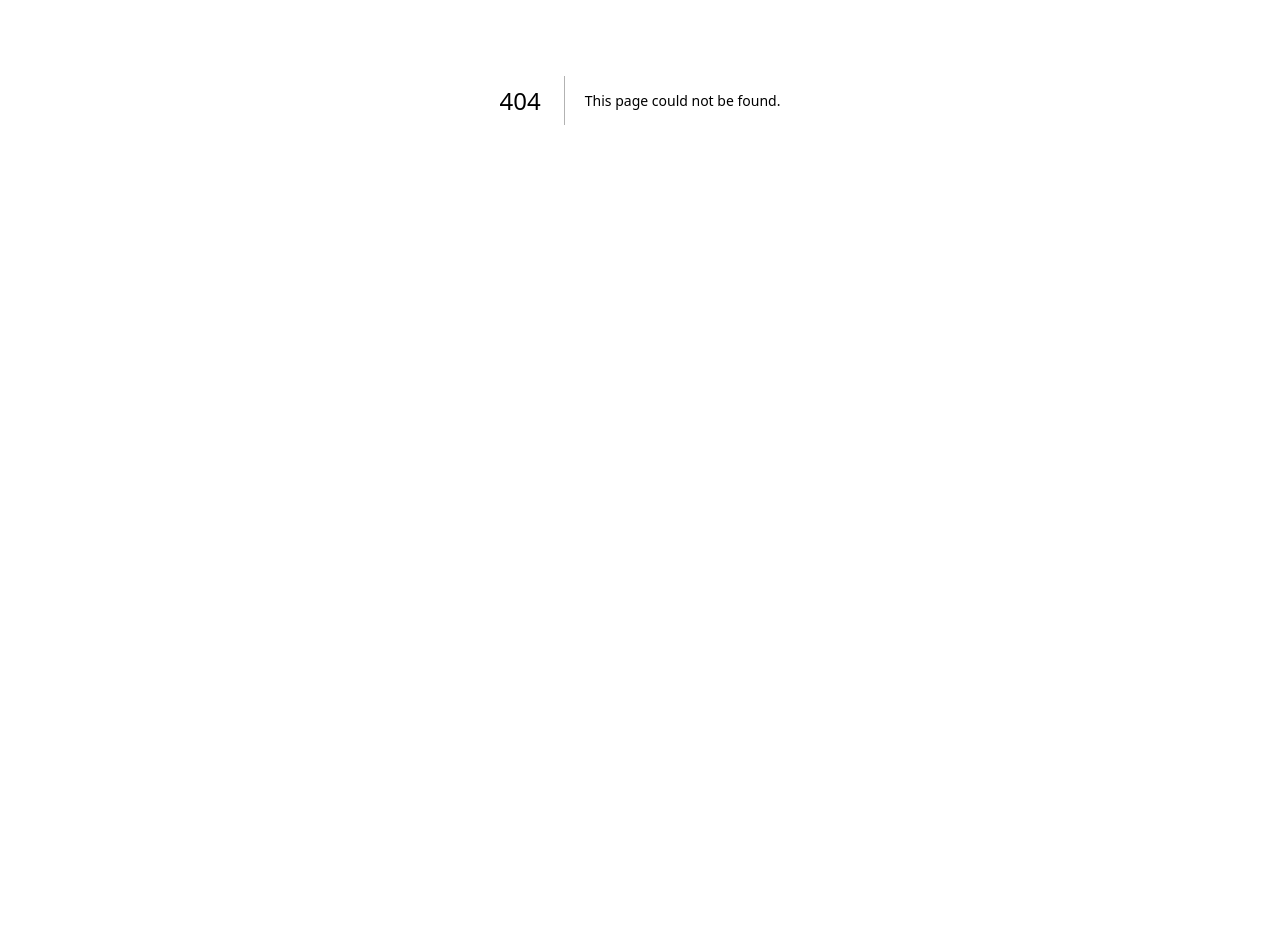
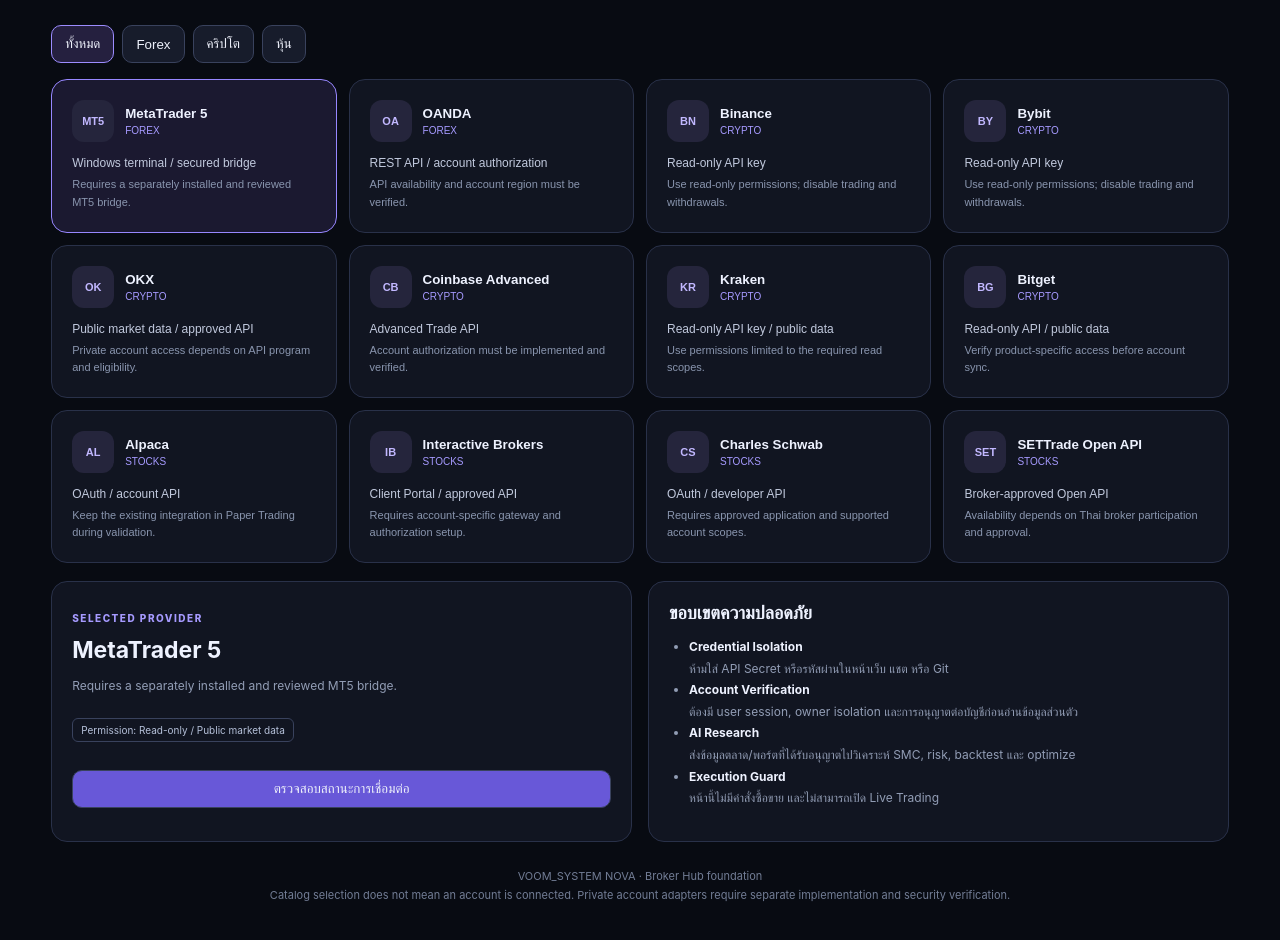
Before and after one commit to vutting895/VOOM_SYSTEM-NOVA-AI, a Next.js app in the folder frontend/: page /broker-hub in a window 1280 px wide. Before the commit this address had no page. Shown: the part 300-1240 px from the top of the page. Before the commit the page ends 800 px from the top, so only its background shows below. Built offline with nearby package versions, Linux system fonts and the light colour scheme.

Commit message:
Add read-only multi-market Broker Hub UI

```diff
--- /dev/null
+++ b/frontend/app/broker-hub/page.jsx
@@ -0,0 +1,91 @@
+'use client';
+
+import { useMemo, useState } from 'react';
+import Link from 'next/link';
+
+const providers = [
+  { id: 'mt5', market: 'Forex', name: 'MetaTrader 5', symbol: 'MT5', method: 'Windows terminal / secured bridge', note: 'Requires a separately installed and reviewed MT5 bridge.' },
+  { id: 'oanda', market: 'Forex', name: 'OANDA', symbol: 'OA', method: 'REST API / account authorization', note: 'API availability and account region must be verified.' },
+  { id: 'binance', market: 'Crypto', name: 'Binance', symbol: 'BN', method: 'Read-only API key', note: 'Use read-only permissions; disable trading and withdrawals.' },
+  { id: 'bybit', market: 'Crypto', name: 'Bybit', symbol: 'BY', method: 'Read-only API key', note: 'Use read-only permissions; disable trading and withdrawals.' },
+  { id: 'okx', market: 'Crypto', name: 'OKX', symbol: 'OK', method: 'Public market data / approved API', note: 'Private account access depends on API program and eligibility.' },
+  { id: 'coinbase', market: 'Crypto', name: 'Coinbase Advanced', symbol: 'CB', method: 'Advanced Trade API', note: 'Account authorization must be implemented and verified.' },
+  { id: 'kraken', market: 'Crypto', name: 'Kraken', symbol: 'KR', method: 'Read-only API key / public data', note: 'Use permissions limited to the required read scopes.' },
+  { id: 'bitget', market: 'Crypto', name: 'Bitget', symbol: 'BG', method: 'Read-only API / public data', note: 'Verify product-specific access before account sync.' },
+  { id: 'alpaca', market: 'Stocks', name: 'Alpaca', symbol: 'AL', method: 'OAuth / account API', note: 'Keep the existing integration in Paper Trading during validation.' },
+  { id: 'ibkr', market: 'Stocks', name: 'Interactive Brokers', symbol: 'IB', method: 'Client Portal / approved API', note: 'Requires account-specific gateway and authorization setup.' },
+  { id: 'schwab', market: 'Stocks', name: 'Charles Schwab', symbol: 'CS', method: 'OAuth / developer API', note: 'Requires approved application and supported account scopes.' },
+  { id: 'settrade', market: 'Stocks', name: 'SETTrade Open API', symbol: 'SET', method: 'Broker-approved Open API', note: 'Availability depends on Thai broker participation and approval.' },
+];
+const markets = ['All', 'Forex', 'Crypto', 'Stocks'];
+const panel = { border: '1px solid #293149', background: '#111521', borderRadius: 16, padding: 20 };
+const button = { border: '1px solid #39425d', background: '#171c2b', color: '#edf0fa', borderRadius: 10, padding: '10px 13px', cursor: 'pointer' };
+
+export default function BrokerHubPage() {
+  const [market, setMarket] = useState('All');
+  const [selected, setSelected] = useState('mt5');
+  const [status, setStatus] = useState(null);
+  const [checking, setChecking] = useState(false);
+  const filtered = useMemo(() => market === 'All' ? providers : providers.filter(p => p.market === market), [market]);
+  const active = providers.find(p => p.id === selected) || providers[0];
+
+  async function checkStatus() {
+    setChecking(true); setStatus(null);
+    try {
+      const response = await fetch('/api/broker/status?broker=' + encodeURIComponent(selected), { cache: 'no-store' });
+      const data = await response.json();
+      setStatus({ ...data, httpOk: response.ok });
+    } catch {
+      setStatus({ status: 'unavailable', detail: 'Could not reach the broker status endpoint.', connected: false, accountConnected: false, tradingEnabled: false });
+    } finally { setChecking(false); }
+  }
+
+  return <main style={{ minHeight: '100vh', background: '#080b12', color: '#eef2ff', padding: '26px clamp(16px,4vw,54px) 60px', fontFamily: 'Inter,system-ui,sans-serif' }}>
+    <div style={{ maxWidth: 1200, margin: '0 auto' }}>
+      <header style={{ display: 'flex', justifyContent: 'space-between', gap: 14, marginBottom: 36 }}>
+        <strong style={{ letterSpacing: '.12em' }}>VOOM SYSTEM <span style={{ color: '#a69aff' }}>/ NOVA</span></strong>
+        <Link href="/" style={{ color: '#aab4ce', textDecoration: 'none' }}>← Dashboard</Link>
+      </header>
+      <p style={{ color: '#a69aff', fontSize: 11, fontWeight: 800, letterSpacing: '.2em' }}>MULTI-BROKER · RESEARCH HUB</p>
+      <h1 style={{ fontSize: 'clamp(32px,5vw,48px)', margin: '10px 0', letterSpacing: '-.04em' }}>Broker Hub</h1>
+      <p style={{ maxWidth: 760, color: '#a1abc2', fontSize: 14, lineHeight: 1.8 }}>เลือกผู้ให้บริการ Forex, Crypto หรือหุ้นจากหน้าเดียว พร้อมออกแบบให้ส่งเฉพาะข้อมูลที่ได้รับอนุญาตไปยัง AI Research และ Learning Universe</p>
+      <p style={{ display: 'inline-block', border: '1px solid #2d5a4e', background: '#10251f', color: '#9ce4ca', borderRadius: 30, padding: '9px 13px', fontSize: 12, fontWeight: 800 }}>READ-ONLY · AI ANALYSIS ONLY · LIVE TRADING DISABLED</p>
+
+      <nav aria-label="Filter markets" style={{ display: 'flex', gap: 8, flexWrap: 'wrap', margin: '22px 0 16px' }}>
+        {markets.map(m => <button key={m} style={{ ...button, borderColor: market === m ? '#9c8cff' : '#39425d', background: market === m ? '#25203f' : '#171c2b' }} onClick={() => { setMarket(m); const next = m === 'All' ? providers : providers.filter(p => p.market === m); if (!next.some(p => p.id === selected)) setSelected(next[0]?.id || 'mt5'); setStatus(null); }}>{m === 'Stocks' ? 'หุ้น' : m === 'Crypto' ? 'คริปโต' : m === 'Forex' ? 'Forex' : 'ทั้งหมด'}</button>)}
+      </nav>
+
+      <section style={{ display: 'grid', gridTemplateColumns: 'repeat(auto-fit,minmax(235px,1fr))', gap: 12 }}>
+        {filtered.map(p => <button key={p.id} onClick={() => { setSelected(p.id); setStatus(null); }} style={{ ...panel, textAlign: 'left', color: '#eef2ff', cursor: 'pointer', borderColor: selected === p.id ? '#9787ff' : '#293149', background: selected === p.id ? '#1b1930' : '#111521' }}>
+          <div style={{ display: 'flex', gap: 11, alignItems: 'center' }}><div style={{ width: 42, height: 42, display: 'grid', placeItems: 'center', borderRadius: 12, background: '#25253c', color: '#c2b8ff', fontSize: 11, fontWeight: 900 }}>{p.symbol}</div><div><strong>{p.name}</strong><div style={{ color: '#a69aff', fontSize: 10, marginTop: 4 }}>{p.market.toUpperCase()}</div></div></div>
+          <p style={{ fontSize: 12, color: '#c1c9dd', margin: '14px 0 6px' }}>{p.method}</p><p style={{ fontSize: 11, color: '#8995ae', lineHeight: 1.6, margin: 0 }}>{p.note}</p>
+        </button>)}
+      </section>
+
+      <div style={{ display: 'grid', gridTemplateColumns: 'repeat(auto-fit,minmax(280px,1fr))', gap: 16, marginTop: 18 }}>
+        <section style={panel}>
+          <p style={{ color: '#a69aff', fontSize: 10, fontWeight: 800, letterSpacing: '.15em' }}>SELECTED PROVIDER</p>
+          <h2 style={{ fontSize: 23, margin: '12px 0 4px' }}>{active.name}</h2>
+          <p style={{ color: '#929db5', fontSize: 12, lineHeight: 1.7 }}>{active.note}</p>
+          <p style={{ display: 'inline-block', border: '1px solid #39425d', borderRadius: 6, padding: '5px 8px', color: '#b5c0d9', fontSize: 10 }}>Permission: Read-only / Public market data</p>
+          <button disabled={checking} onClick={checkStatus} style={{ ...button, display: 'block', width: '100%', marginTop: 18, background: '#6858d8', opacity: checking ? .6 : 1 }}>{checking ? 'กำลังตรวจสอบ…' : 'ตรวจสอบสถานะการเชื่อมต่อ'}</button>
+          {status && <div role="status" aria-live="polite" style={{ border: '1px solid #57492d', background: '#211b13', color: '#f0d39a', padding: 13, borderRadius: 12, fontSize: 12, lineHeight: 1.75, marginTop: 14 }}>
+            <strong>ผลตรวจสอบ: {status.status || 'unknown'}</strong><br />{status.detail || status.error || 'ไม่มีรายละเอียด'}<br />
+            บัญชีผู้ใช้เชื่อมต่อแล้ว: {status.accountConnected ? 'ใช่' : 'ยังไม่ได้ยืนยัน'}<br />ส่งคำสั่งซื้อขาย: {status.tradingEnabled ? 'เปิด' : 'ปิด'}<br />
+            {status.checkedAt ? 'เวลา: ' + new Date(status.checkedAt).toLocaleString('th-TH') : ''}
+          </div>}
+        </section>
+        <aside style={panel}>
+          <h2 style={{ marginTop: 0 }}>ขอบเขตความปลอดภัย</h2>
+          <ul style={{ paddingLeft: 20, color: '#929db5', fontSize: 12, lineHeight: 1.8 }}>
+            <li><strong style={{ color: '#eef2ff' }}>Credential Isolation</strong><br />ห้ามใส่ API Secret หรือรหัสผ่านในหน้าเว็บ แชต หรือ Git</li>
+            <li><strong style={{ color: '#eef2ff' }}>Account Verification</strong><br />ต้องมี user session, owner isolation และการอนุญาตต่อบัญชีก่อนอ่านข้อมูลส่วนตัว</li>
+            <li><strong style={{ color: '#eef2ff' }}>AI Research</strong><br />ส่งข้อมูลตลาด/พอร์ตที่ได้รับอนุญาตไปวิเคราะห์ SMC, risk, backtest และ optimize</li>
+            <li><strong style={{ color: '#eef2ff' }}>Execution Guard</strong><br />หน้านี้ไม่มีคำสั่งซื้อขาย และไม่สามารถเปิด Live Trading</li>
+          </ul>
+        </aside>
+      </div>
+      <p style={{ textAlign: 'center', color: '#727d95', fontSize: 11, lineHeight: 1.8, marginTop: 25 }}>VOOM_SYSTEM NOVA · Broker Hub foundation<br />Catalog selection does not mean an account is connected. Private account adapters require separate implementation and security verification.</p>
+    </div>
+  </main>;
+}
```
